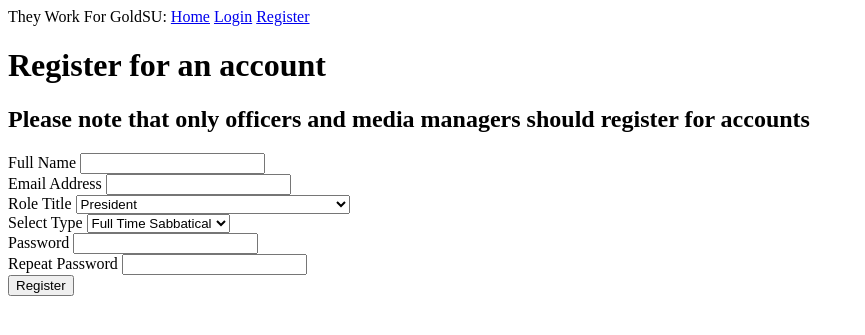
After one commit to phazonoverload/theyworkforgoldsu, a Flask app: page /register in a window 1280 px wide. The commit adds this page. Shown: the top 335 px of the page, without its empty margins (0-865 px from the left). Run offline with Flask 2, Linux system fonts and the light colour scheme.

Commit message:
Register for accounts, better login forms

```diff
--- a/app/forms.py
+++ b/app/forms.py
@@ -1,9 +1,23 @@
 from flask_wtf import FlaskForm
-from wtforms import StringField, PasswordField, BooleanField, SubmitField
-from wtforms.validators import DataRequired
+from wtforms import StringField, PasswordField, BooleanField, SubmitField, SelectField
+from wtforms.validators import DataRequired, Email, EqualTo
 
 class LoginForm(FlaskForm):
-  username = StringField('Username', validators=[DataRequired()])
+  email = StringField('Email Address', validators=[DataRequired(), Email()])
   password = PasswordField('Password', validators=[DataRequired()])
   remember_me = BooleanField('Remember Me')
   submit = SubmitField('Sign In')
+
+class RegistrationForm(FlaskForm):
+  username = StringField('Full Name', validators=[DataRequired()])
+  email = StringField('Email Address', validators=[DataRequired(), Email()])
+
+  role = SelectField('Role Title', choices=[("president", "President"), ("education", "Education Officer"), ("campaigns-activities", "Campaigns & Activities Officer"), ("welfare-diversity", "Welfare & Diversity Officer"), ("wired", "Wired Radio Station Managers"), ("housing", "Housing Officer"), ("sports", "Sports Officer"), ("bme", "Black and Minority Ethnic Students' Officer"), ("womens", "Women's Officer"), ("trans-nb", "Trans and Non-Binary Students' Officer"), ("campaigns", "Campaigns Officer"), ("leopard", "Leopard Editor"), ("trustees", "Student Trustees")], validators=[DataRequired()])
+
+  role_type = SelectField('Select Type', choices=[("ft", "Full Time Sabbatical"),("pt", "Part Time"), ("media", "Media Manager")], validators=[DataRequired()])
+
+  password = PasswordField('Password', validators=[DataRequired()])
+  password2 = PasswordField('Repeat Password', validators=[DataRequired(), EqualTo('password')])
+  submit = SubmitField('Register')
+
+  # todo - validate that name and email are unique
--- a/app/models.py
+++ b/app/models.py
@@ -7,7 +7,8 @@ class User(UserMixin, db.Model):
   username = db.Column(db.String(128), index=True, unique=True)
   email = db.Column(db.String(128), index=True, unique=True)
   role = db.Column(db.String(64), index=True, unique=True)
-  resigned = db.Column(db.Boolean(), index=True)
+  role_type = db.Column(db.String(64))
+  resigned = db.Column(db.Boolean(), index=True, default=False)
   password_hash = db.Column(db.String(128))
 
   promises = db.relationship('Promise', backref='officer', lazy='dynamic')
--- a/app/routes.py
+++ b/app/routes.py
@@ -1,7 +1,7 @@
 from flask import render_template, flash, redirect, url_for
 from flask_login import current_user, login_user, logout_user, login_required
-from app import app
-from app.forms import LoginForm
+from app import app, db
+from app.forms import LoginForm, RegistrationForm
 from app.models import User
 
 @app.route('/')
@@ -25,10 +25,10 @@ def login():
     form = LoginForm()
     # If request comes with form data
     if form.validate_on_submit():
-        user = User.query.filter_by(username=form.username.data).first()
+        user = User.query.filter_by(email=form.email.data).first()
         # failed login
         if user is None or not user.check_password(form.password.data):
-            flash('Invalid username of password')
+            flash('Invalid email address or password')
             return redirect(url_for('login'))
         # Login the user and push back to home
         login_user(user, remember=form.remember_me.data)
@@ -36,6 +36,21 @@ def login():
     # If request does not come with form data
     return render_template("login.html", form=form)
 
+@app.route("/register", methods=['GET', 'POST'])
+def register():
+    if current_user.is_authenticated:
+        return redirect(url_for('index'))
+    form = RegistrationForm()
+    if form.validate_on_submit():
+        user = User(username=form.username.data, email=form.email.data, role=form.role.data, role_type=form.role_type.data)
+        user.set_password(form.password.data)
+        db.session.add(user)
+        db.session.commit()
+        flash("New account registered")
+        return redirect(url_for("login"))
+    return render_template("register.html", form=form)
+
+
 @app.route("/logout")
 def logout():
     logout_user()
--- a/app/templates/base.html
+++ b/app/templates/base.html
@@ -13,6 +13,7 @@
     <a href="{{url_for('index')}}">Home</a>
     {% if current_user.is_anonymous %}
       <a href="{{url_for('login')}}">Login</a>
+      <a href="{{url_for('register')}}">Register</a>
     {% else %}
       <a href="{{url_for('logout')}}">Logout</a>
     {% endif %}
--- a/app/templates/login.html
+++ b/app/templates/login.html
@@ -7,9 +7,9 @@
 <form action="" method="POST">
   {{form.hidden_tag()}}
   <div class="input-group">
-    {{form.username.label}}
-    {{form.username()}}
-    {% for error in form.username.errors %}
+    {{form.email.label}}
+    {{form.email()}}
+    {% for error in form.email.errors %}
       <p>{{error}}</p>
     {% endfor %}
   </div>
--- /dev/null
+++ b/app/templates/register.html
@@ -0,0 +1,41 @@
+{% extends "base.html" %} {% block content %}
+
+<h1>Register for an account</h1>
+<h2>Please note that only officers and media managers should register for accounts</h2>
+
+<form action="" method="POST">
+  {{form.hidden_tag()}}
+  <div class="input-group">
+    {{form.username.label}} {{form.username()}} {% for error in form.username.errors %}
+    <p>{{error}}</p>
+    {% endfor %}
+  </div>
+  <div class="input-group">
+    {{form.email.label}} {{form.email()}} {% for error in form.email.errors %}
+    <p>{{error}}</p>
+    {% endfor %}
+  </div>
+  <div class="input-group">
+    {{form.role.label}} {{form.role()}} {% for error in form.role.errors %}
+    <p>{{error}}</p>
+    {% endfor %}
+  </div>
+  <div class="input-group">
+    {{form.role_type.label}} {{form.role_type()}} {% for error in form.role_type.errors %}
+    <p>{{error}}</p>
+    {% endfor %}
+  </div>
+  <div class="input-group">
+    {{form.password.label}} {{form.password()}} {% for error in form.password.errors %}
+    <p>{{error}}</p>
+    {% endfor %}
+  </div>
+  <div class="input-group">
+    {{form.password2.label}} {{form.password2()}} {% for error in form.password2.errors %}
+    <p>{{error}}</p>
+    {% endfor %}
+  </div>
+  {{form.submit()}}
+</form>
+
+{% endblock %}
```
Also changed, not shown: migrations/versions/bb5b73a4486e_added_more_fields_for_user.py (added, +28 -0 lines), app.db.
